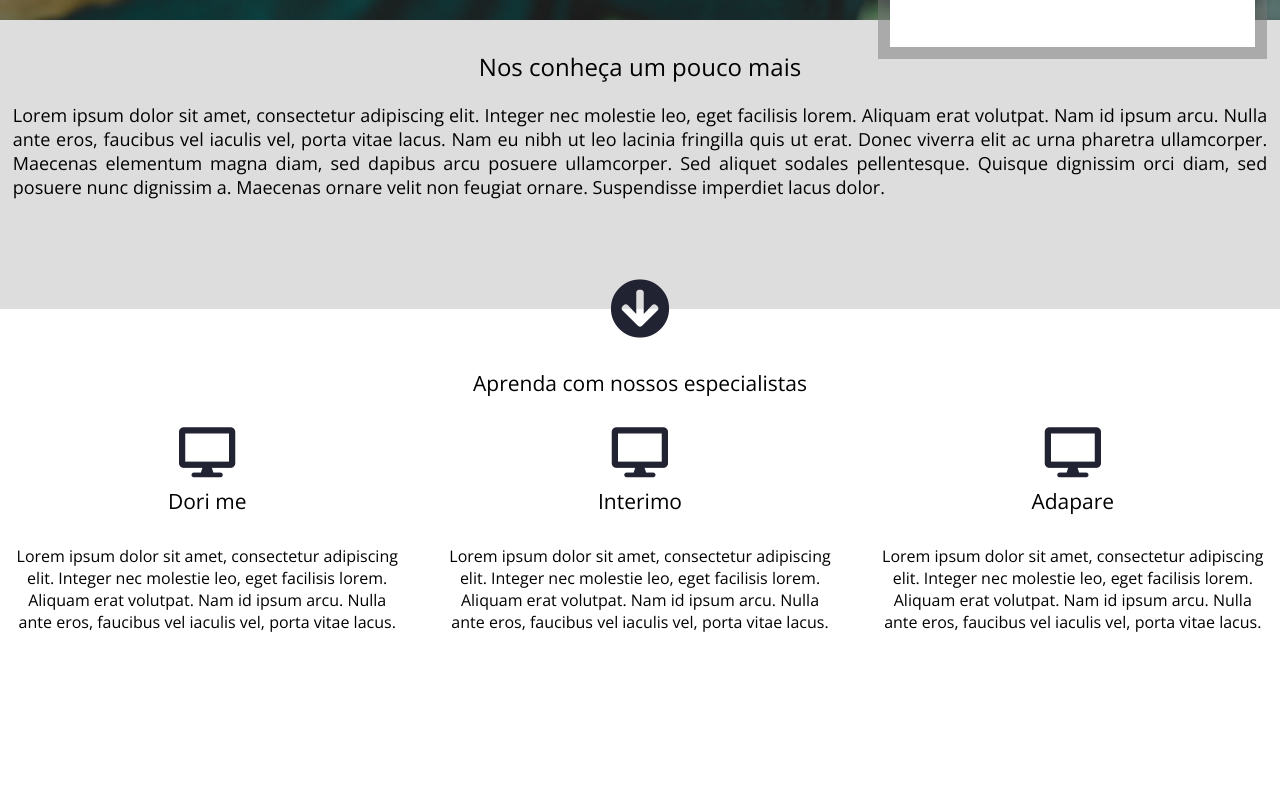
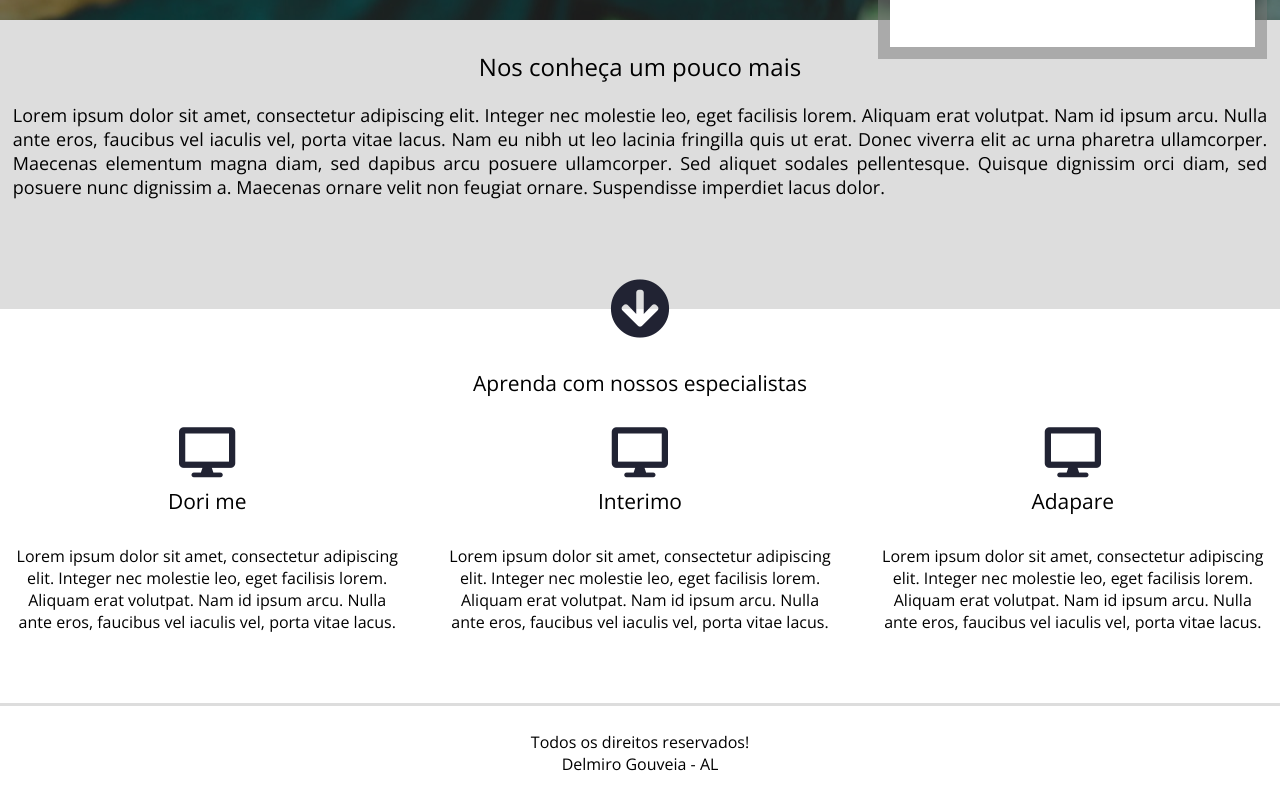
Before and after one commit to CipherCrow/Projeto-Landing-Page, a plain HTML site: page index.html in a window 1280 px wide. Shown: the part 546-1346 px from the top of the page. Before the commit the page ends 1249 px from the top, so only its background shows below. Drawn offline with nearby package versions, Linux system fonts and the light colour scheme.

Commit message:
Simples rodape

```diff
--- a/css/style.css
+++ b/css/style.css
@@ -19,7 +19,7 @@ header{
 	background-color: #212343 ;
 	padding: 10px 0;
 }
-header div a > h2{
+header > .container a > h2{
 	color: white;
 	font-size: 21px;
 	font-weight: lighter;
@@ -184,3 +184,16 @@ section.vitrine{
 	font-weight: normal;
 	font-size: 16px;
 }
+																				/*Footer*/
+
+footer{
+	border-top: 3px solid #ddd;
+	padding: 25px 0;
+}
+footer > .container{
+	text-align: center;
+}
+footer > .container p{
+	font-size: 16px;
+	font-weight: normal;
+}
--- a/index.html
+++ b/index.html
@@ -80,7 +80,10 @@
 		</div>
 	</section><!--sessão de vitrine-->
 	<footer>
-
+		<div class="container">
+			<p>Todos os direitos reservados!</p>
+			<p>Delmiro Gouveia - AL</p>
+		</div>
 	</footer>
 </body>
 </html>
```
